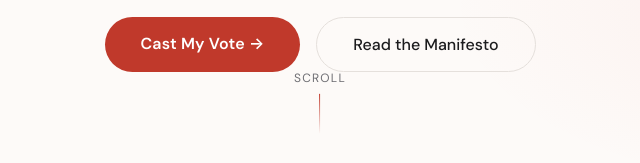
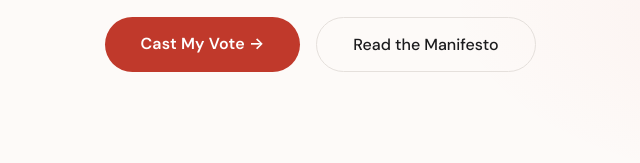
Before and after one commit to TheSpeccyRat/vote4doug, a plain HTML site: page index.html in a window 1280 px wide. Shown: the part 637-800 px from the top of the page, 320-960 px from the left. Drawn offline with nearby package versions, Linux system fonts and the light colour scheme; no server answers; a web font is replaced by a local one.

Commit message:
Remove hero scroll hint from index.html
Removed the hero scroll hint section from the HTML.

```diff
--- a/index.html
+++ b/index.html
@@ -828,10 +828,7 @@
       <a href="#vote" class="btn-primary">Cast My Vote →</a>
       <a href="#manifesto" class="btn-secondary">Read the Manifesto</a>
     </div>
-    <div class="hero-scroll-hint">
-      <span>Scroll</span>
-      <div class="scroll-line"></div>
-    </div>
+
   </section>
 
   <section id="manifesto">
```
